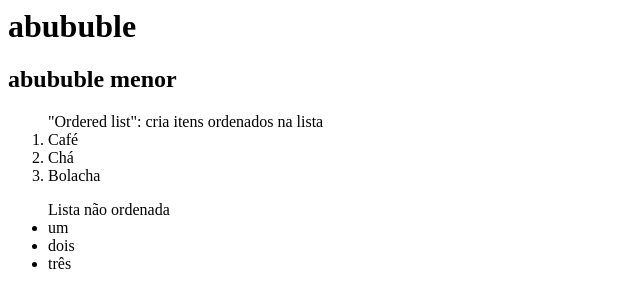
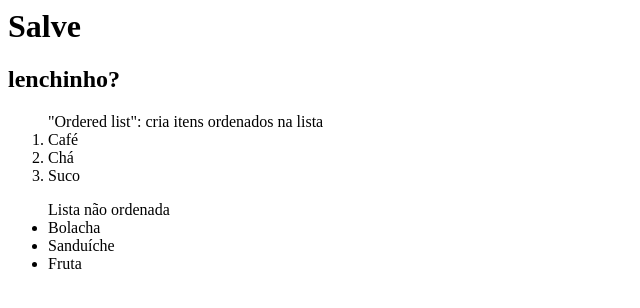
Before and after one commit to lauraglint/lauraglint.github.io, a plain HTML site: page index.html in a window 1280 px wide. Shown: the whole page, without its empty margins (0-640 px from the left). Drawn offline with Linux system fonts and the light colour scheme.

Commit message:
Correcao titulos pag

```diff
--- a/index.html
+++ b/index.html
@@ -1,27 +1,27 @@
 <html>
     <head>
         <title>
-            Salve
+            Hello world
         </title>
     </head>
     <body>
         <h1>
-            abububle
+            Salve
         </h1>
         <h2>
-            abububle menor
+            lenchinho?
         </h2>
     </body>
     <ol>
         "Ordered list": cria itens ordenados na lista
         <li>Café</li>
         <li>Chá</li>
-        <li>Bolacha</li>
+        <li>Suco</li>
     </ol>
     <ul>
         Lista não ordenada
-        <li>um</li>
-        <li>dois</li>
-        <li>três</li>
+        <li>Bolacha</li>
+        <li>Sanduíche</li>
+        <li>Fruta</li>
     </ul>
 </html>
```
